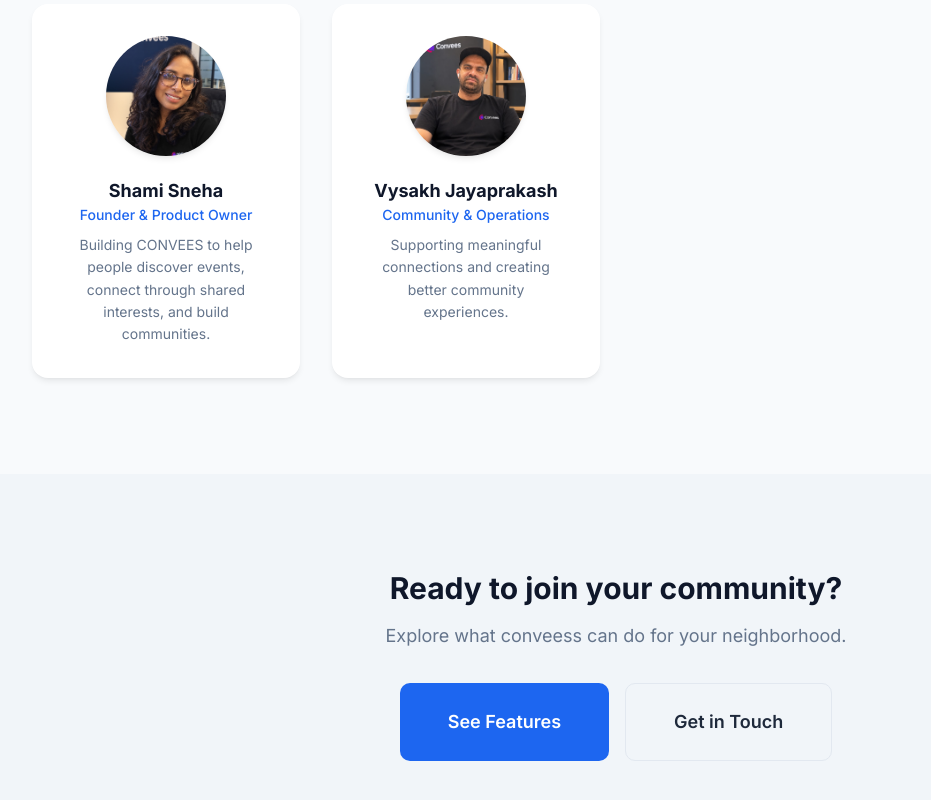
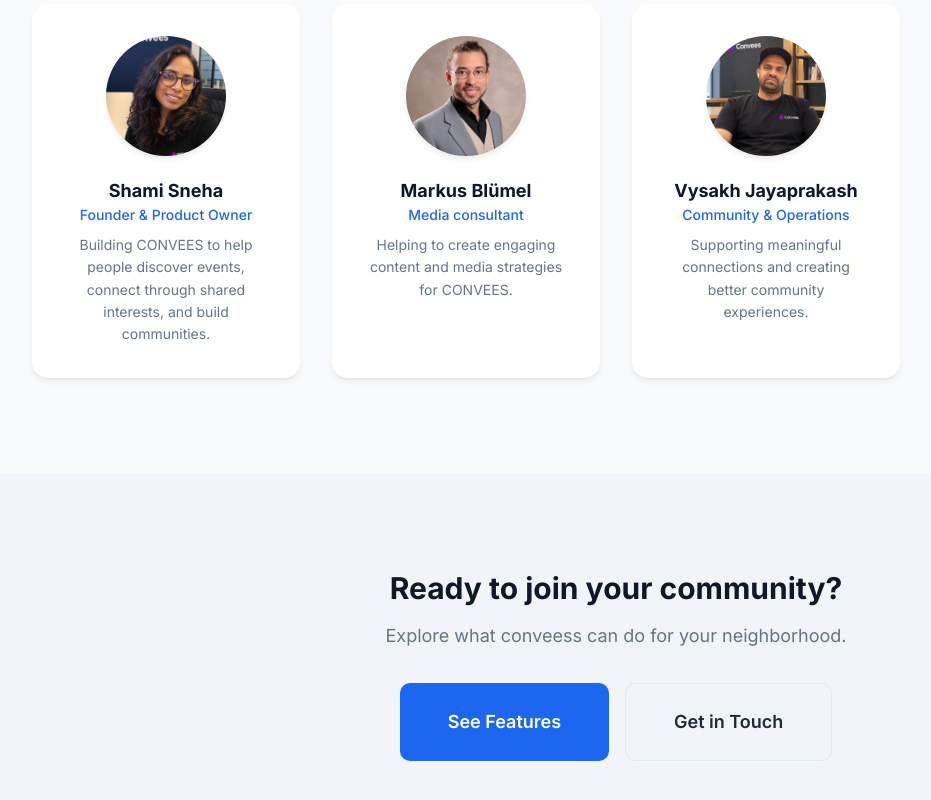
Before and after one commit to schaumibr/convees, a React (Vite) app: page /convees/about in a window 1280 px wide. Shown: the part 2240-3040 px from the top of the page, without its empty margins (24-955 px from the left). Built offline with nearby package versions, Linux system fonts and the light colour scheme.

Commit message:
add markus profile

```diff
--- a/src/pages/About.jsx
+++ b/src/pages/About.jsx
@@ -2,6 +2,7 @@ import { Link } from 'react-router-dom'
 import './About.css'
 import founderImage from '../assets/team/founder.jpeg'
 import communityImage from '../assets/team/community.jpeg'
+import mediaImage from '../assets/team/markus.jpeg'
 import heroVideo from '../assets/videos/homepgvideo.mp4'
 
 
@@ -20,12 +21,20 @@ const team = [
     bio: 'Building CONVEES to help people discover events, connect through shared interests, and build communities.',
     image: founderImage,
   },
+   {
+    name: 'Markus Blümel',
+    role: 'Media consultant',
+    bio: 'Helping to create engaging content and media strategies for CONVEES.',
+    image: mediaImage,
+  },
   {
     name: 'Vysakh Jayaprakash',
     role: 'Community & Operations',
     bio: 'Supporting meaningful connections and creating better community experiences.',
     image: communityImage,
   },
+
+
 ]
 
 
```
Also changed, not shown: src/assets/team/markus.jpeg (added).
